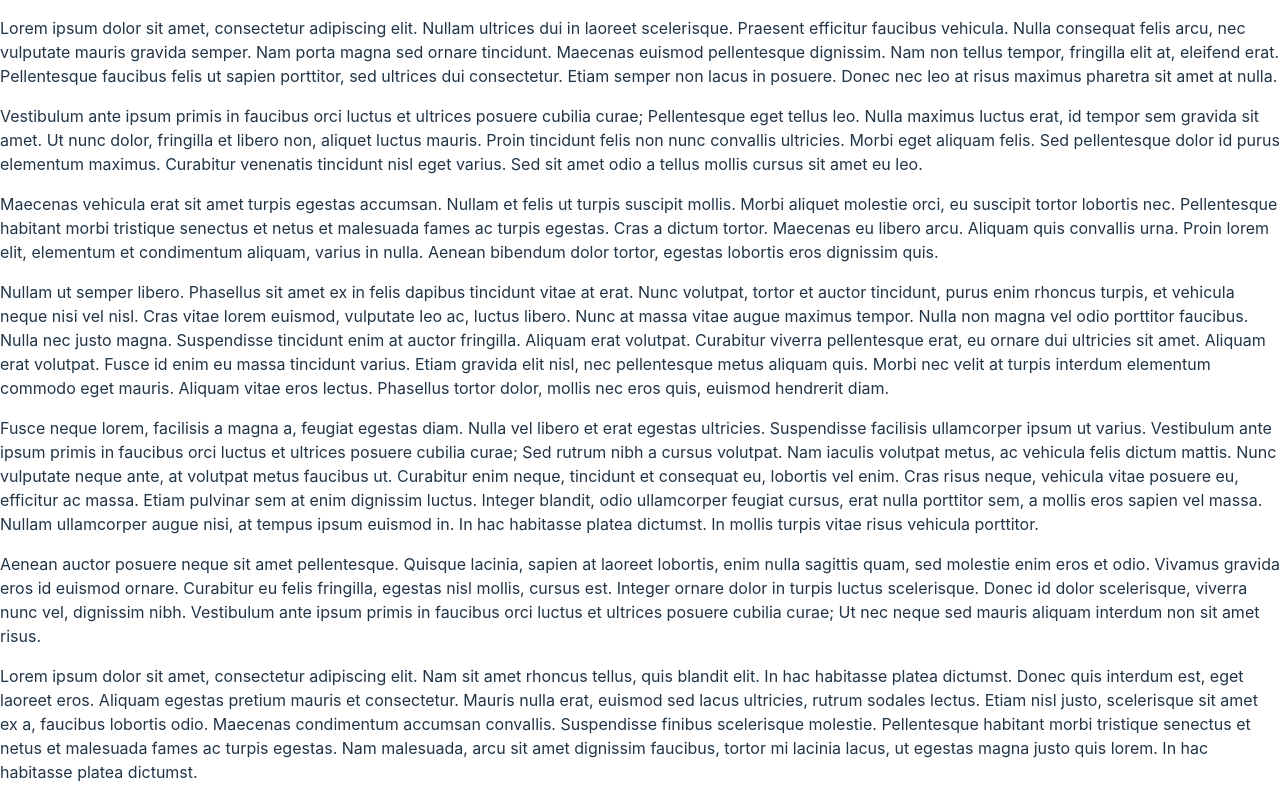
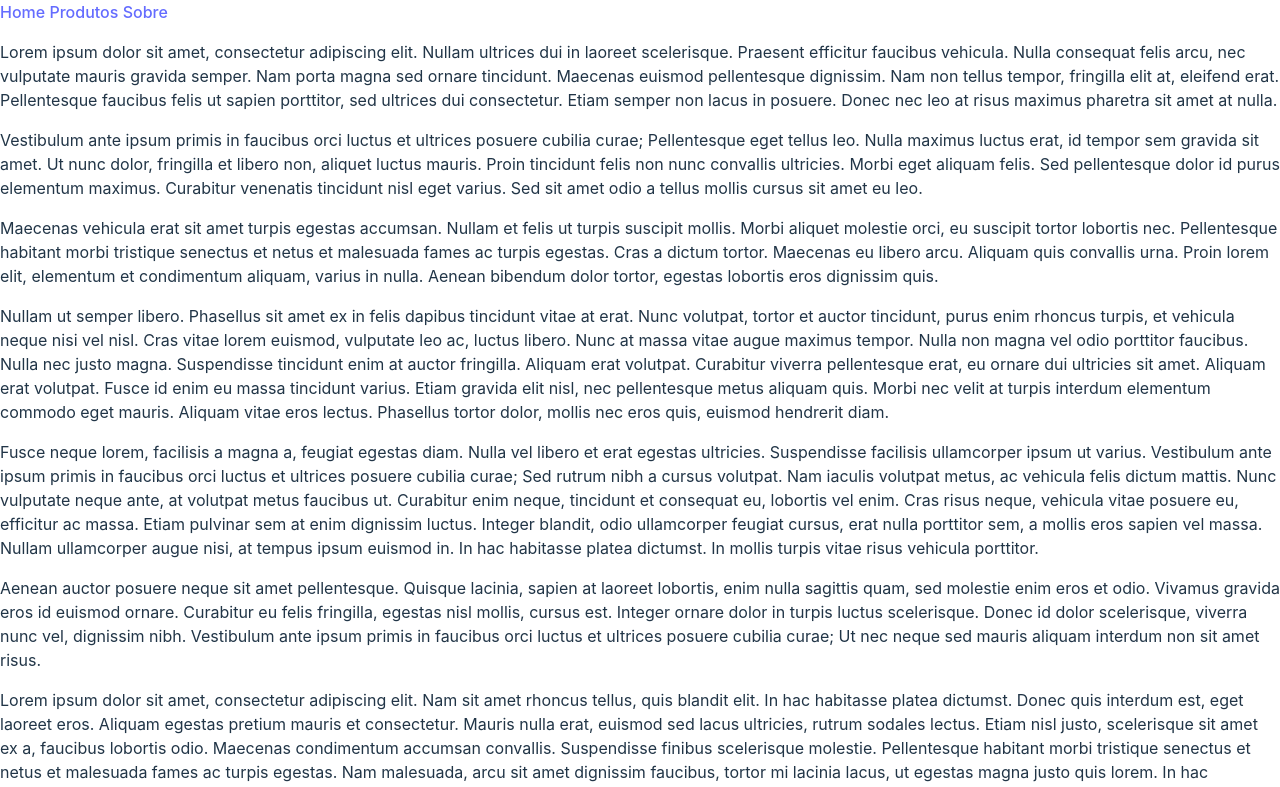
Before and after one commit to Oslyanka/checkpoint4_webdev, a React (Vite) app: page / in a window 1280 px wide. Shown: the top 787 px of the page. Built offline with nearby package versions, Linux system fonts and the light colour scheme.

Commit message:
finalizei o projeto (mais ou menos)

```diff
--- a/src/App.jsx
+++ b/src/App.jsx
@@ -5,6 +5,7 @@ import Footer from './Footer'
 import Home from './Home'
 import Nav from './Nav'
 import About from './About'
+import Produtos from './Products'
 
 function App() {
 
@@ -14,8 +15,8 @@ function App() {
     <Nav />
     <Routes>
       <Route path='/' element={<Home/>}/>
-      <Route path='/home' element={<Home/>}/>
-      <Route/>
+      <Route path='/Home' element={<Home/>}/>
+      <Route path='/Produtos' element={<Produtos/>}/>
       <Route path='/Sobre' element={<About/>}/>
     </Routes>
     <Footer />
--- a/src/Nav.jsx
+++ b/src/Nav.jsx
@@ -1,9 +1,13 @@
-import { } from 'react'
+import {} from 'react'
+import { NavLink } from 'react-router-dom'
 
 function Nav(){
-    return(
-        <>
-        </>
-    )
+  return(
+    <>
+    <NavLink to="/">Home </NavLink>
+    <NavLink to="/Produtos">Produtos </NavLink>
+    <NavLink to="/Sobre">Sobre </NavLink>
+    </>
+  )
 }
 export default Nav
--- a/src/Products.jsx
+++ b/src/Products.jsx
@@ -0,0 +1,20 @@
+import { } from 'react'
+import Tito from './assets/Tito.jpg'
+import Cesar from './assets/Julius Cesar.webp'
+import Flavius from './assets/flavius josephus.jpg'
+import Vespasian from './assets/vespasiano.jpg'
+
+function Produtos(){
+    return(
+        <>
+        <img src={Tito} alt="Titus" />
+        <br />
+        <img src={Cesar} alt="Julius Cesar" />
+        <br />
+        <img src={Flavius} alt="Flavius Josephus" />
+        <br />
+        <img src={Vespasian} alt="Vespasiano" />
+        </>
+    )
+}
+export default Produtos
```
